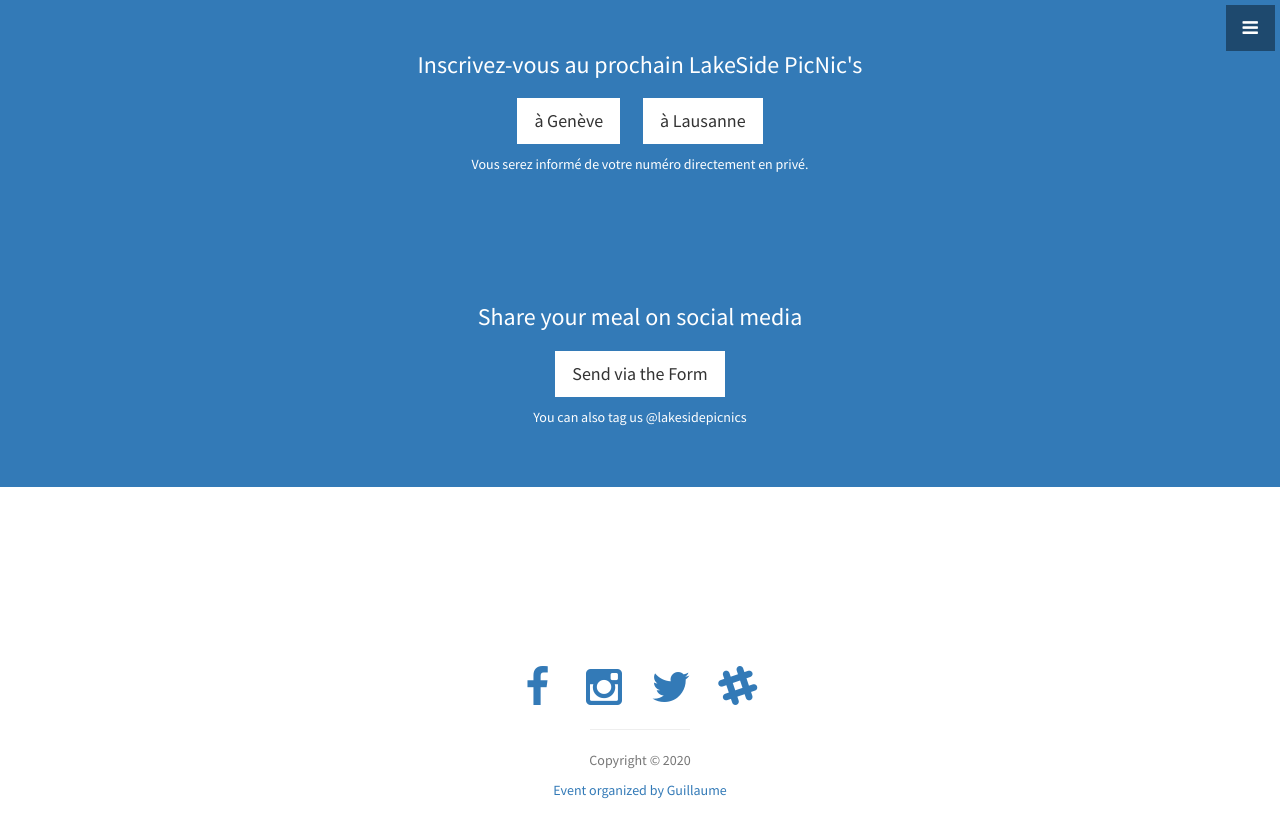
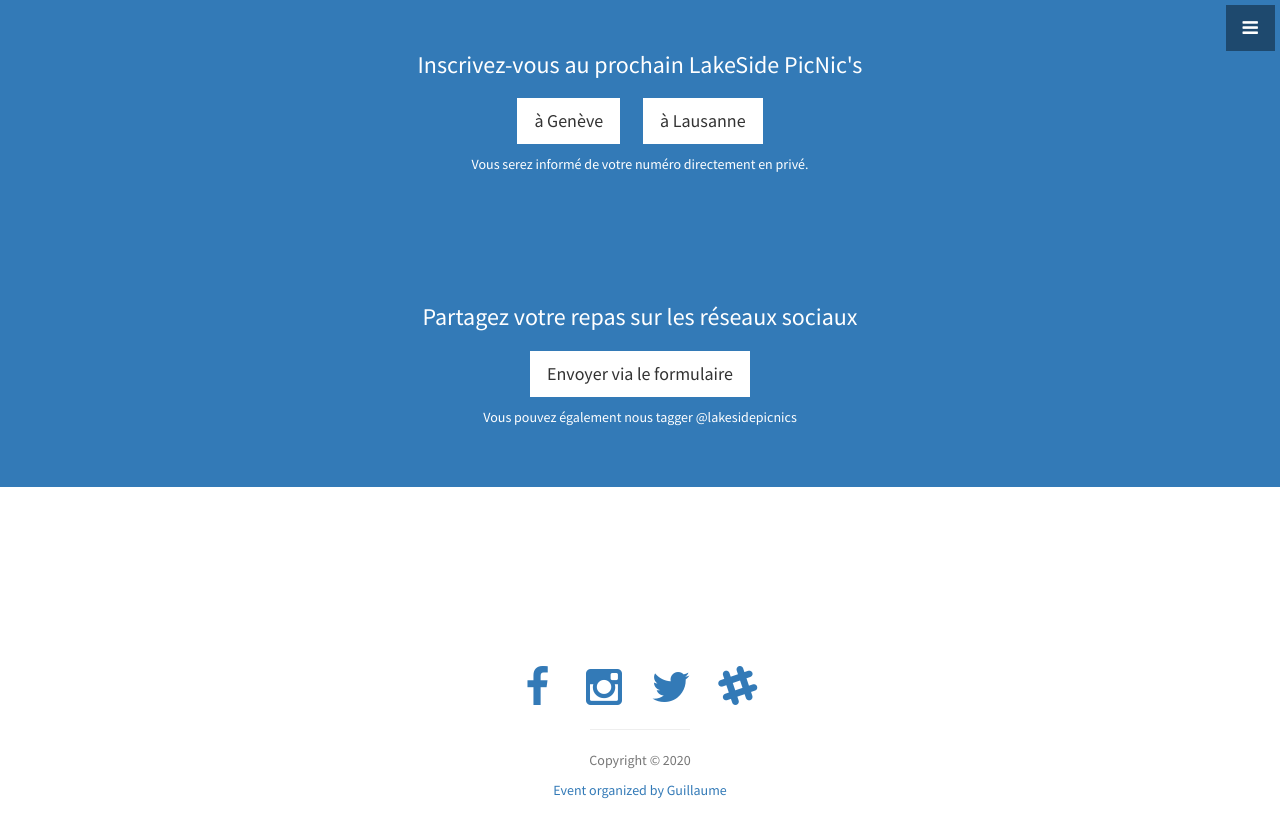
Before and after one commit to guillaumelauzier/lakeside-picnic-fr, a Jekyll site: the page built from index.html, in a window 1280 px wide and 900 px high, scrolled down 1387 px. Shown: the top 838 px of the window. Built offline with Jekyll 4.4.1, drawn with Linux system fonts in a browser that asks for light colours.

Commit message:
Update map.html

```diff
--- a/_includes/map.html
+++ b/_includes/map.html
@@ -3,9 +3,9 @@
   <div class="container">
     <div class="row">
       <div class="col-lg-12 text-center">
-        <h3>Share your meal on social media</h3>
-        <a href="https://docs.google.com/forms/d/e/1FAIpQLSep37m8Tiubc6EMCMN81qcYAsc_PybKHB_HBlZXhJ_tVLfTDw/viewform?usp=sf_link" class="btn btn-lg btn-light">Send via the Form</a>
-        <p>You can also tag us @lakesidepicnics</p>
+        <h3>Partagez votre repas sur les réseaux sociaux</h3>
+        <a href="https://docs.google.com/forms/d/e/1FAIpQLSep37m8Tiubc6EMCMN81qcYAsc_PybKHB_HBlZXhJ_tVLfTDw/viewform?usp=sf_link" class="btn btn-lg btn-light">Envoyer via le formulaire</a>
+        <p>Vous pouvez également nous tagger @lakesidepicnics</p>
       </div>
     </div>
   </div>
```
